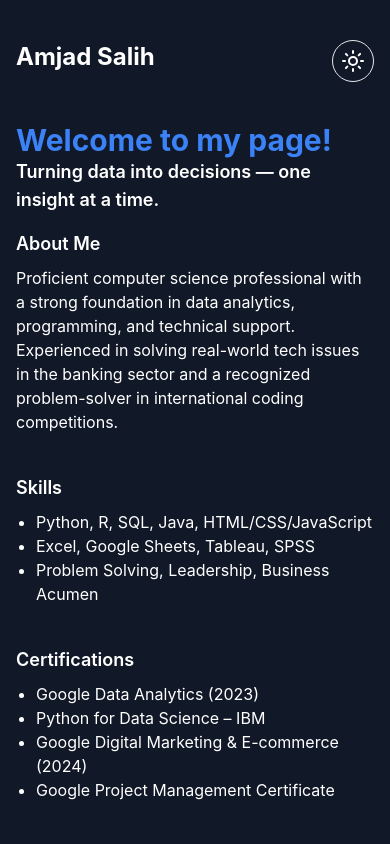
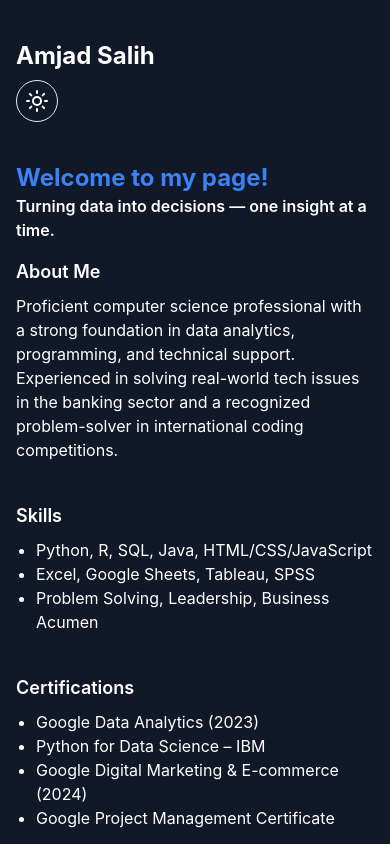
Before and after one commit to amgadnazar/banking-analytics-dashboard, a React (Create React App) app: page / in a window 390 px wide. Shown: the top 844 px of the page. Built offline with nearby package versions, Linux system fonts and the light colour scheme.

Commit message:
Updated meta tags and social preview

```diff
--- a/src/App.js
+++ b/src/App.js
@@ -3,7 +3,6 @@ import { motion } from "framer-motion";
 import { Sun, Moon } from "lucide-react";
 import Projects from "./components/Projects";
 import Footer from "./components/Footer";
-
 
 export default function App() {
   const [darkMode, setDarkMode] = useState(true);
@@ -38,25 +37,28 @@ export default function App() {
   return (
     <div className={darkMode ? "dark bg-gray-900 text-white" : "bg-white text-gray-900"}>
       <div className="max-w-4xl mx-auto px-4 py-10">
-        <div className="flex justify-between items-center mb-10 flex-wrap">
-        <h1 className="text-2xl sm:text-3xl font-bold mb-2 sm:mb-0">Amjad Salih</h1>
+        {/* 🔥 Responsive Header */}
+        <div className="flex flex-col sm:flex-row sm:justify-between sm:items-center gap-2 mb-10">
+          <h1 className="text-2xl sm:text-3xl font-bold">Amjad Salih</h1>
           <button
             onClick={() => setDarkMode(!darkMode)}
-            className="p-2 rounded-full border"
+            className="p-2 rounded-full border self-start sm:self-auto"
           >
             {darkMode ? <Sun /> : <Moon />}
           </button>
         </div>
 
-        <div className="text-3xl sm:text-4xl font-bold text-blue-500">
-            Welcome to my page!
+        {/* 🔵 Welcome Message */}
+        <div className="text-2xl sm:text-4xl font-bold text-blue-500">
+          Welcome to my page!
         </div>
 
         <motion.div initial={{ opacity: 0 }} animate={{ opacity: 1 }} transition={{ duration: 1 }}>
-          <h2 className="text-lg sm:text-xl font-semibold mb-4">
-              Turning data into decisions — one insight at a time.
+          <h2 className="text-base sm:text-xl font-semibold mb-4">
+            Turning data into decisions — one insight at a time.
           </h2>
 
+          {/* 🧠 About Me */}
           <section className="mb-10">
             <h3 className="text-lg font-semibold mb-2">About Me</h3>
             <p>
@@ -64,6 +66,7 @@ export default function App() {
             </p>
           </section>
 
+          {/* 🧰 Skills */}
           <section className="mb-10">
             <h3 className="text-lg font-semibold mb-2">Skills</h3>
             <ul className="list-disc pl-5">
@@ -73,6 +76,7 @@ export default function App() {
             </ul>
           </section>
 
+          {/* 🎓 Certifications */}
           <section className="mb-10">
             <h3 className="text-lg font-semibold mb-2">Certifications</h3>
             <ul className="list-disc pl-5">
@@ -83,31 +87,29 @@ export default function App() {
             </ul>
           </section>
 
-
+          {/* 💼 Experience */}
           <section className="mb-10">
             <h3 className="text-lg font-semibold mb-2">Experience</h3>
             <ul className="list-disc pl-5">
               <li><strong>Bank of Khartoum</strong> – IT Department (2023–Present)</li>
               <li><strong>IEEEXtreme</strong> – Top 5 in Sudan (2023)</li>
             </ul>
-
           </section>
 
+          {/* 🎓 Education */}
           <section className="mb-10">
             <h3 className="text-lg font-semibold mb-2">Education</h3>
             <ul className="list-disc pl-5">
               <li>BSc in Computer Science – Sudan University of Science and Technology (Expected 2024)</li>
             </ul>
-
           </section>
 
+          {/* 💼 Projects Section */}
           <section className="mb-10">
-            <h3 className="text-lg font-semibold mb-2"></h3>
             <Projects />
-
           </section>
 
-
+          {/* 📍 Contact Info */}
           <section className="mb-10">
             <h3 className="text-lg font-semibold mb-2">Contact</h3>
             <p>Email: amgadnazar11@gmail.com</p>
@@ -115,10 +117,8 @@ export default function App() {
             <p>Location: Dubai, UAE</p>
           </section>
 
-
-
-          {/* 📨 Contact Form (React-powered) */}
-          <form onSubmit={handleSubmit} className="space-y-4 mt-10">
+          {/* 📨 Contact Form */}
+          <form onSubmit={handleSubmit} className="space-y-4 mt-10 px-2 sm:px-0">
             <input
               type="email"
               name="email"
@@ -161,8 +161,10 @@ export default function App() {
               ✅ Message sent successfully!
             </p>
           )}
-          <Footer />
         </motion.div>
+
+        {/* 📎 Footer */}
+        <Footer />
       </div>
     </div>
   );
```
